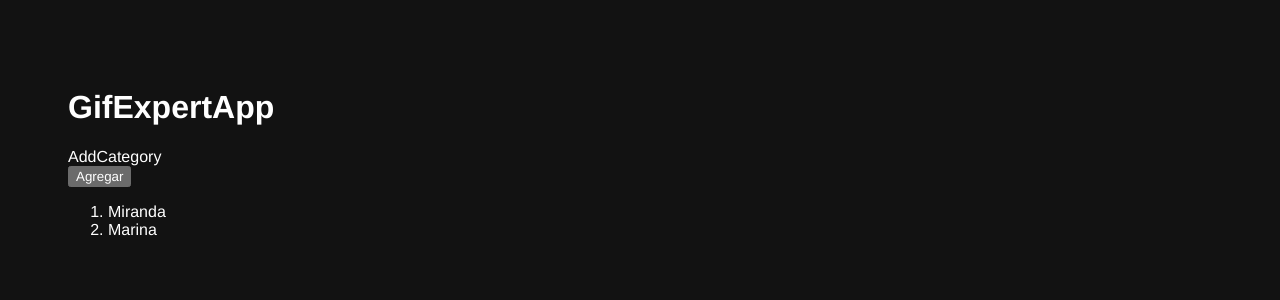
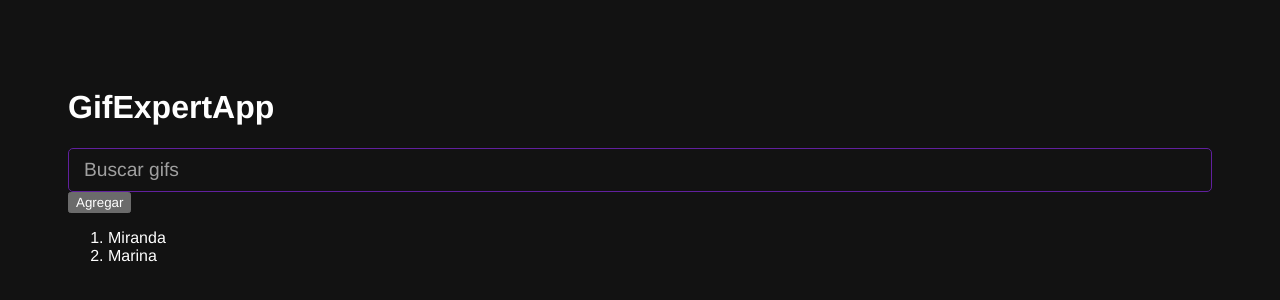
Before and after one commit to abrilBjarano/React-GifExpertApp, a React (Vite) app: page / in a window 1280 px wide. Shown: the top 300 px of the page. Built offline with nearby package versions, Linux system fonts and the light colour scheme.

Commit message:
Updated input from AddCategory.jsx

```diff
--- a/src/components/AddCategory.jsx
+++ b/src/components/AddCategory.jsx
@@ -1,7 +1,28 @@
+import { useState } from "react";
+
 export const AddCategory = () => {
 
+  const [ inputValue, setInputValue ] = useState('');
+
+  const onInputChange = ({ target }) => {
+    setInputValue( target.value );
+  };
+
+  // TODO: Entender bien como funciona la conexión entre todas las funciones y propiedades que están manejando inputValue y setInputValue
+  const onSubmit = ( event ) => {
+    event.preventDefault();
+    console.log( inputValue );
+  };
+
   return (
-    <div>AddCategory</div>
+    <form onSubmit={ onSubmit }>
+      <input
+        type="text"
+        placeholder="Buscar gifs"
+        value={ inputValue }
+        onChange={ onInputChange }
+      />
+    </form>
   )
 
 }
```
